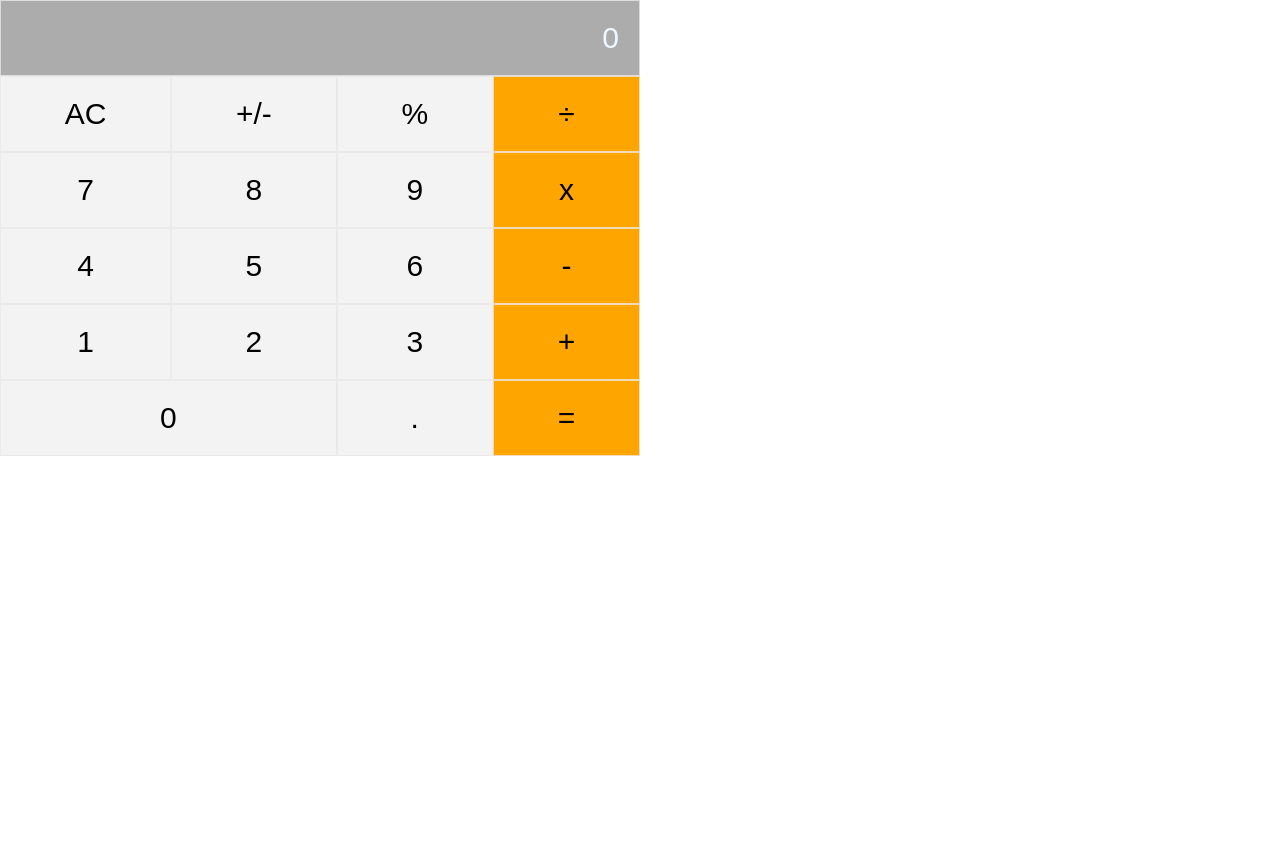
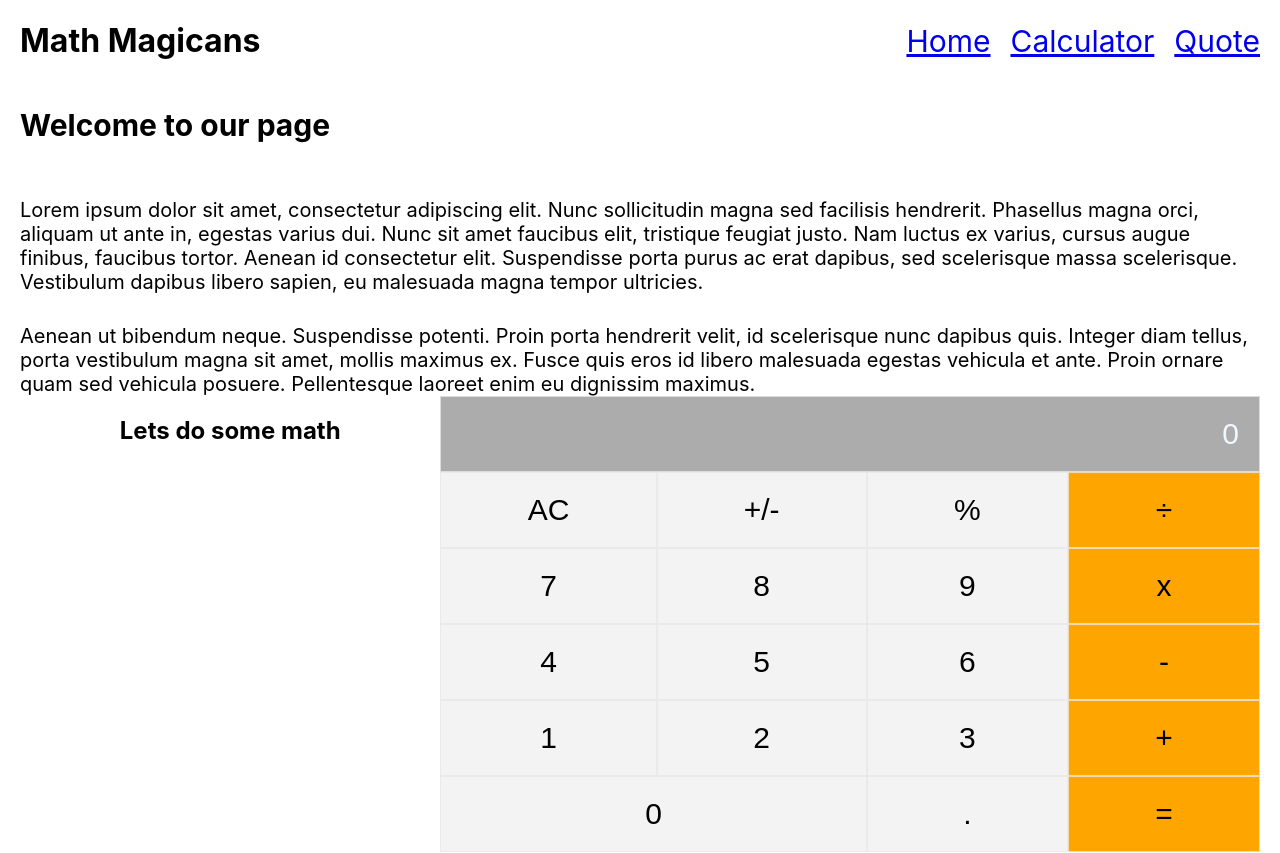
Before and after one commit to ahmedtaa/calculator, a React (Create React App) app: page / in a window 1280 px wide. Shown: the top 853 px of the page. Before the commit the page ends 800 px from the top, so only its background shows below. Built offline with nearby package versions, Linux system fonts and the light colour scheme.

Commit message:
created home, calc and quote pages with styles

```diff
--- a/src/App.css
+++ b/src/App.css
@@ -1,3 +1,6 @@
 .App {
+  margin: 0 20px;
+  display: flex;
+  flex-direction: column;
   text-align: center;
 }
--- a/src/App.js
+++ b/src/App.js
@@ -1,10 +1,16 @@
 import './App.css';
 import Calc from './components/Calc';
+import Header from './components/Header';
+import Home from './components/Home';
+import Quote from './components/Quote';
 
 function App() {
   return (
     <div className="App">
+      <Header />
+      <Home />
       <Calc />
+      <Quote />
     </div>
   );
 }
--- a/src/components/Calc.js
+++ b/src/components/Calc.js
@@ -30,6 +30,8 @@ const Calc = () => {
   const { total, next } = state;
 
   return (
+    <div className="calc-page">
+      <h2 className="calc-header">Lets do some math</h2>
       <div className="calc-container">
         <div className="grid-container">
           <input
@@ -47,7 +49,11 @@ const Calc = () => {
           <button type="button" className="grid-item" onClick={btnPressed}>
             %
           </button>
-        <button type="button" className="grid-item orange" onClick={btnPressed}>
+          <button
+            type="button"
+            className="grid-item orange"
+            onClick={btnPressed}
+          >
             &divide;
           </button>
           <button type="button" className="grid-item" onClick={btnPressed}>
@@ -59,7 +65,11 @@ const Calc = () => {
           <button type="button" className="grid-item" onClick={btnPressed}>
             9
           </button>
-        <button type="button" className="grid-item orange" onClick={btnPressed}>
+          <button
+            type="button"
+            className="grid-item orange"
+            onClick={btnPressed}
+          >
             x
           </button>
           <button type="button" className="grid-item" onClick={btnPressed}>
@@ -71,7 +81,11 @@ const Calc = () => {
           <button type="button" className="grid-item" onClick={btnPressed}>
             6
           </button>
-        <button type="button" className="grid-item orange" onClick={btnPressed}>
+          <button
+            type="button"
+            className="grid-item orange"
+            onClick={btnPressed}
+          >
             -
           </button>
           <button type="button" className="grid-item" onClick={btnPressed}>
@@ -83,7 +97,11 @@ const Calc = () => {
           <button type="button" className="grid-item" onClick={btnPressed}>
             3
           </button>
-        <button type="button" className="grid-item orange" onClick={btnPressed}>
+          <button
+            type="button"
+            className="grid-item orange"
+            onClick={btnPressed}
+          >
             +
           </button>
           <button type="button" className="grid-item zero" onClick={btnPressed}>
@@ -92,9 +110,14 @@ const Calc = () => {
           <button type="button" className="grid-item" onClick={btnPressed}>
             .
           </button>
-        <button type="button" className="grid-item orange" onClick={btnPressed}>
+          <button
+            type="button"
+            className="grid-item orange"
+            onClick={btnPressed}
+          >
             =
           </button>
+        </div>
       </div>
     </div>
   );
--- /dev/null
+++ b/src/components/Header.js
@@ -0,0 +1,23 @@
+import './header.css';
+import React from 'react';
+
+const Header = () => (
+  <div className="header">
+    <div className="logo">
+      <h1>Math Magicans</h1>
+    </div>
+    <div className="nav">
+      <a href="/" className="link">
+        Home
+      </a>
+      <a href="/calc" className="link">
+        Calculator
+      </a>
+      <a href="/quote" className="link">
+        Quote
+      </a>
+    </div>
+  </div>
+);
+
+export default Header;
--- /dev/null
+++ b/src/components/Home.js
@@ -0,0 +1,27 @@
+import './home.css';
+
+import React from 'react';
+
+const Home = () => (
+  <div className="home-container">
+    <h2>Welcome to our page</h2>
+    <section>
+      Lorem ipsum dolor sit amet, consectetur adipiscing elit. Nunc sollicitudin
+      magna sed facilisis hendrerit. Phasellus magna orci, aliquam ut ante in,
+      egestas varius dui. Nunc sit amet faucibus elit, tristique feugiat justo.
+      Nam luctus ex varius, cursus augue finibus, faucibus tortor. Aenean id
+      consectetur elit. Suspendisse porta purus ac erat dapibus, sed scelerisque
+      massa scelerisque. Vestibulum dapibus libero sapien, eu malesuada magna
+      tempor ultricies.
+    </section>
+    <section>
+      Aenean ut bibendum neque. Suspendisse potenti. Proin porta hendrerit
+      velit, id scelerisque nunc dapibus quis. Integer diam tellus, porta
+      vestibulum magna sit amet, mollis maximus ex. Fusce quis eros id libero
+      malesuada egestas vehicula et ante. Proin ornare quam sed vehicula
+      posuere. Pellentesque laoreet enim eu dignissim maximus.
+    </section>
+  </div>
+);
+
+export default Home;
--- /dev/null
+++ b/src/components/Quote.js
@@ -0,0 +1,14 @@
+import './quote.css';
+
+import React from 'react';
+
+const Quote = () => (
+  <div className="quote-container">
+    <h2>
+      Mathematics is not about numbers, equations, computations, or algorithms:
+      it is about understanding. -William Paul Thurston
+    </h2>
+  </div>
+);
+
+export default Quote;
--- a/src/components/calc.css
+++ b/src/components/calc.css
@@ -1,4 +1,14 @@
+.calc-page {
+  display: flex;
+  align-items: flex-start;
+}
+
+.calc-header {
+  flex-grow: 1;
+}
+
 .calc-container {
+  flex-grow: 1;
   width: 50%;
 }
 
--- /dev/null
+++ b/src/components/header.css
@@ -0,0 +1,11 @@
+.header {
+  display: flex;
+  justify-content: space-between;
+  align-items: baseline;
+}
+
+.nav {
+  display: flex;
+  gap: 20px;
+  font-size: 30px;
+}
--- /dev/null
+++ b/src/components/home.css
@@ -0,0 +1,7 @@
+.home-container {
+  display: flex;
+  flex-direction: column;
+  gap: 30px;
+  font-size: 20px;
+  text-align: left;
+}
--- /dev/null
+++ b/src/components/quote.css
@@ -0,0 +1,5 @@
+.quote-container {
+  padding: 50px 0;
+  font-size: 20px;
+  text-align: left;
+}
```
Lines whose indentation alone changed are shown as unchanged.
